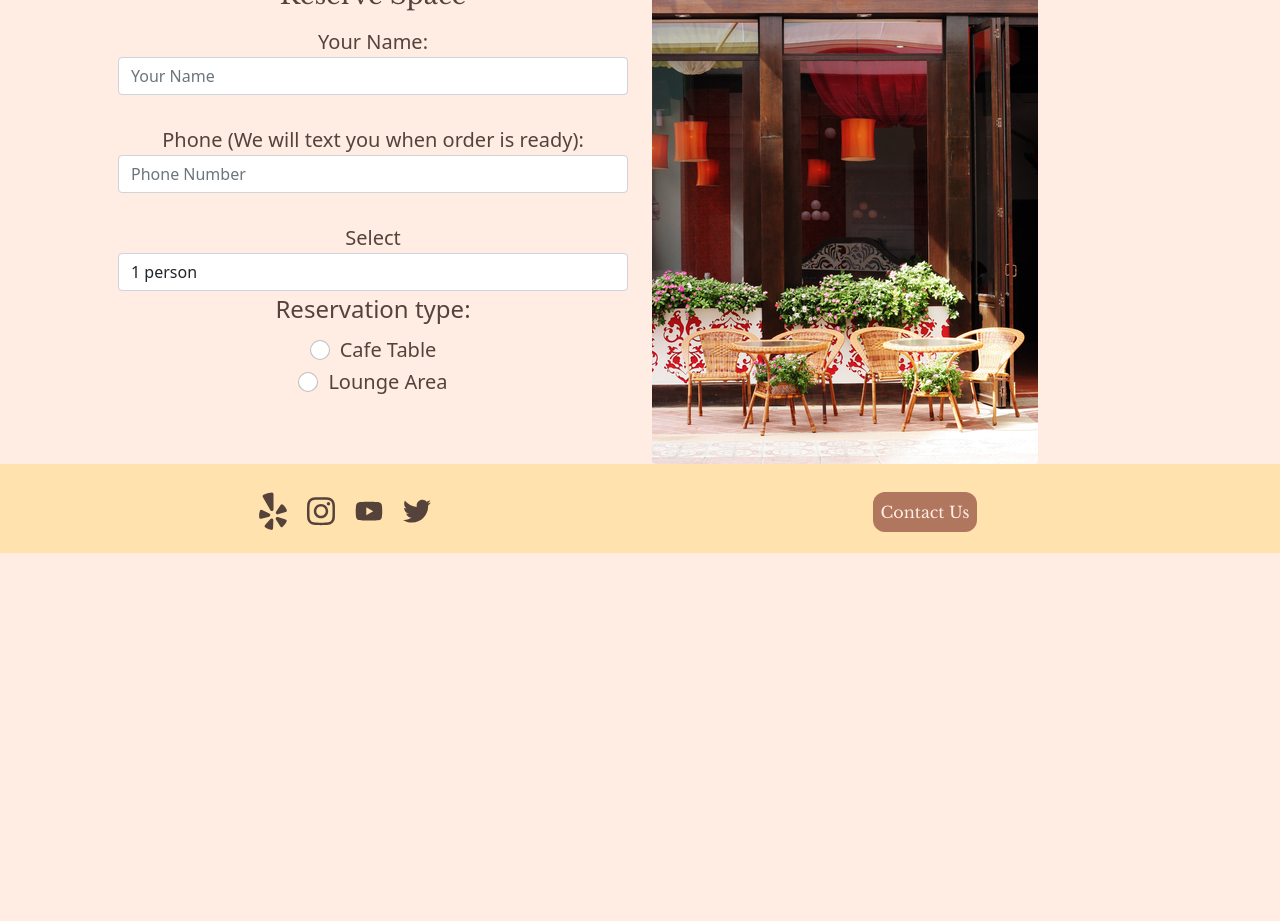
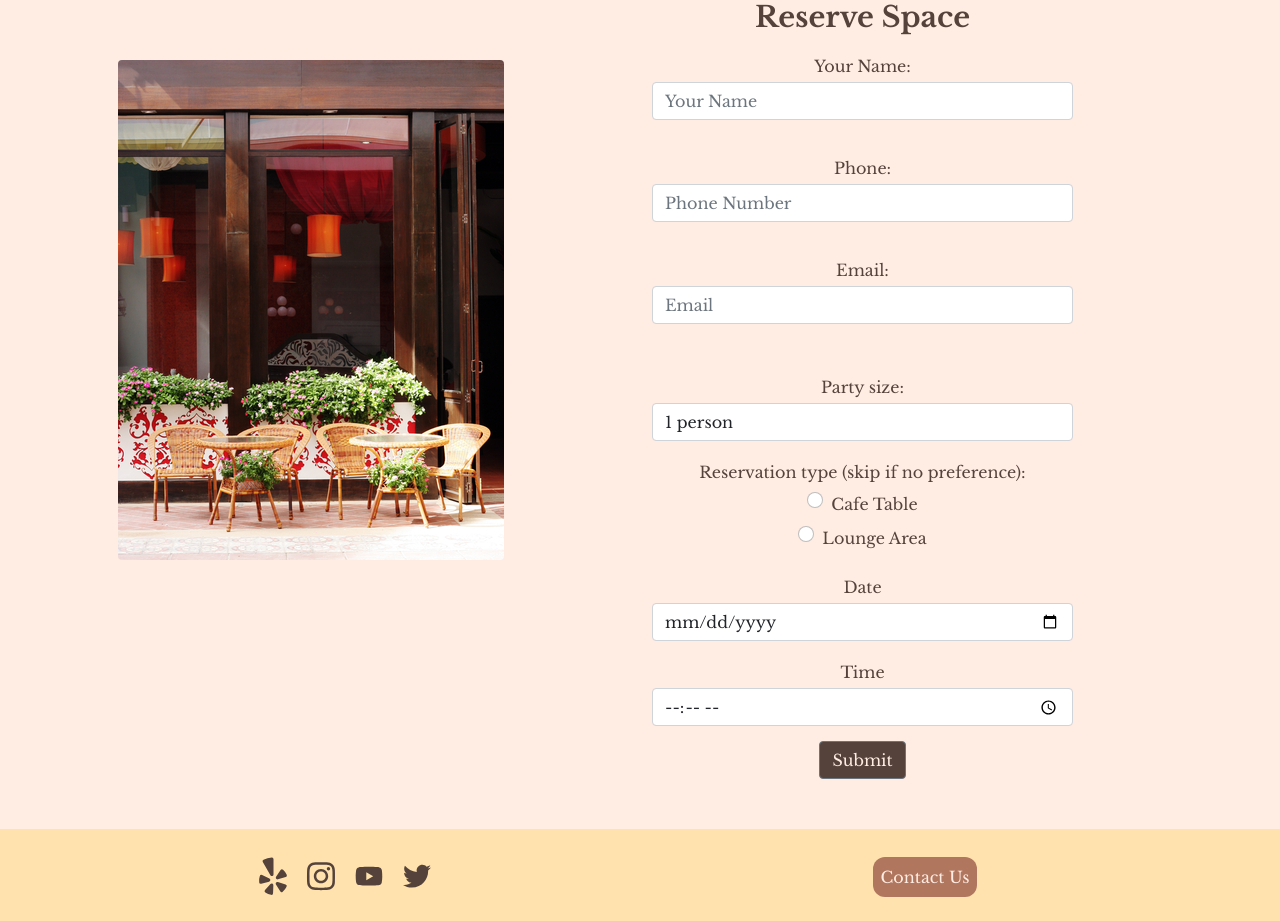
Before and after one commit to JoumanaLaude/cliche-cafe-react, a React (Create React App) app: page /reserve in a window 1280 px wide. Shown: the part 420-1341 px from the top of the page. Before the commit the page ends 973 px from the top, so only its background shows below. Built offline with nearby package versions, Linux system fonts and the light colour scheme.

Commit message:
reservation page with form, font styles updated

```diff
--- a/src/App.css
+++ b/src/App.css
@@ -10,6 +10,9 @@
 body {
   background: #FFECE3;
   color: #55433B;
+  font-size: 1rem;
+  font-family: "Libre Baskerville", serif;
+  line-height: 2rem;
 }
 
 .navbar {
@@ -39,12 +42,14 @@ h1, h2, h3 {
 h1 {
   font-family: "Libre Baskerville", serif;
   font-size: 4rem;
-  margin-bottom: 0;
+  margin-top: 30px;
 }
 
 h2 {
   font-family: "Libre Baskerville", serif;
-  font-size: 1.6rem;
+  font-size: 1.8rem;
+  margin-top: 20px;
+  font-weight: 700;
 }
 
 h3 {
@@ -77,16 +82,25 @@ a:hover, a:focus, .fa:hover,
   min-height: 100vh;
 }
 
+.form-group {
+  margin-top: 15px;
+  font-size: 1rem;
+}
+
 .col-margin {
   margin-bottom: 50px;
 }
 
 .home-height {
-  margin-top: 10%;
+  margin-top: 5%;
 }
 
 .bao-img {
   margin-top: 20px;
+}
+
+.rsv-img {
+  margin-top: 6rem;
 }
 
 .page-body {
@@ -107,8 +121,7 @@ table {
 }
 
 .reserve-btn:hover {
-  background-color: #ffe2ad;
-  color: #B0765E;
+  color: #ffe2ad;
 }
 
 @media screen and (prefers-reduced-motion: no-preference) {
--- a/src/components/Home.js
+++ b/src/components/Home.js
@@ -8,7 +8,7 @@ function Home() {
   return (
       <Container className="pt-5 px-5">
         <Row className="home-height col-margin">
-          <Col lg={4} xs={12} className="mb-4">
+          <Col lg={6} xs={12} className="mb-4">
             <img src={macarons} width="600" height="300" className="img-fluid rounded bao-img" alt="Bao themed macarons" />
           </Col>
           <Col>
--- a/src/components/Reserve.js
+++ b/src/components/Reserve.js
@@ -1,5 +1,5 @@
 import React from 'react';
-import { Container, Row, Col, Form, FormGroup, Label, Input } from "reactstrap";
+import { Button, Container, Row, Col, Form, FormGroup, Label, Input } from "reactstrap";
 import TitleText from './TitleText';
 import { PageContent } from './PageContent'
 import outdoor from '../assets/images/pages/cafe-outside.jpg';
@@ -8,31 +8,36 @@ const Reserve = () => {
     const handleSubmit = (e) => {
         e.preventDefault();
         alert(`Thank you for your reservation! Please contact us if you need to make any changes.`);
+        window.location.reload(false);
     };
 
     return (
         <>
             <Container className="text-center pt-4 px-5">
                 <Row>
+                    <Col>
+                        <TitleText title={PageContent.loungeSection.title} content={PageContent.loungeSection.content} />
+                    </Col>
                     <Col lg={5} className="d-none d-lg-block">
                         <img src={outdoor} width="500" height="300" className="img-fluid rounded" alt="The cafe outside" />
                     </Col>
-                    <Col>
-                        <TitleText title={PageContent.loungeSection.title} content={PageContent.loungeSection.content} />
+                </Row>
+                <Row className="lead col-margin">
+                    <Col sm={6}>
+                        <img src={PageContent.reserveSpace.img} className="rsv-img img-fluid rounded d-none d-md-block" alt="Outdoor seating" />
                     </Col>
-                </Row>
-                <Row className="lead">
-                    <Col lg={6} pr={1}>
+                    <Col sm={{ size: 5 }}>
                         <TitleText title={PageContent.reserveSpace.title} content={PageContent.reserveSpace.bodyText} />
 
                         <Form onSubmit={handleSubmit}>
                             <FormGroup>
-                                <Label for="yourName">Your Name: </Label><Input type="name" name="name" id="yourName" placeholder="Your Name" required={true} />< br />
-                                <Label for="yourName">Phone (We will text you when order is ready): </Label><Input type="text" name="number" id="phoneNumber" placeholder="Phone Number" required={true} />< br />
+                                <Label for="yourName">Your Name: </Label><Input sm={2} type="name" name="name" id="yourName" placeholder="Your Name" required={true} />< br />
+                                <Label for="yourPhone">Phone: </Label><Input type="text" name="number" id="phoneNumber" placeholder="Phone Number" required={true} />< br />
+                                <Label for="yourEmail">Email: </Label><Input type="text" name="email" id="email" placeholder="Email" required={true} />< br />
                             </FormGroup>
                             <FormGroup>
-                                <Label for="partySize">Select</Label>
-                                <Input type="select" name="party" id="partySize">
+                                <Label for="partySize">Party size:</Label>
+                                <Input type="select" name="party" id="partySize" required={true} >
                                     <option>1 person</option>
                                     <option>2 people</option>
                                     <option>3 people</option>
@@ -40,7 +45,7 @@ const Reserve = () => {
                                 </Input>
                             </FormGroup>
                             <FormGroup tag="fieldset">
-                                <legend>Reservation type:</legend>
+                                <Label for="reservationType">Reservation type (skip if no preference):</Label>
                                 <FormGroup check>
                                     <Label check>
                                         <Input type="radio" name="radio1" />{' '}
@@ -54,10 +59,20 @@ const Reserve = () => {
                                     </Label>
                                 </FormGroup>
                             </FormGroup>
+                            <FormGroup>
+                                <Label for="yourDate">Date</Label>
+                                <Input type="date" name="date" id="yourDate" placeholder="date placeholder" required={true} />
+                            </FormGroup>
+                            <FormGroup>
+                                <Label for="yourTime">Time</Label>
+                                <Input type="time" name="time" id="yourTime" placeholder="time placeholder" required={true} />
+                            </FormGroup>
+                            <FormGroup>
+                                <Col>
+                                    <Button onClick={handleSubmit} className="reserve-btn">Submit</Button>
+                                </Col>
+                            </FormGroup>
                         </Form>
-                    </Col>
-                    <Col>
-                        <img src={PageContent.reserveSpace.img} className="img-fluid rounded float-right d-none d-md-block" alt="Outdoor seating" />
                     </Col>
                 </Row>
             </Container>
--- a/src/components/TitleText.js
+++ b/src/components/TitleText.js
@@ -4,7 +4,7 @@ export default function TitleText({title, content}) {
    return (
       <>
          <h2 className="pt-3">{title}</h2>
-         <p className="lead">{content}</p>
+         <p>{content}</p>
       </>
    )
 }
```
